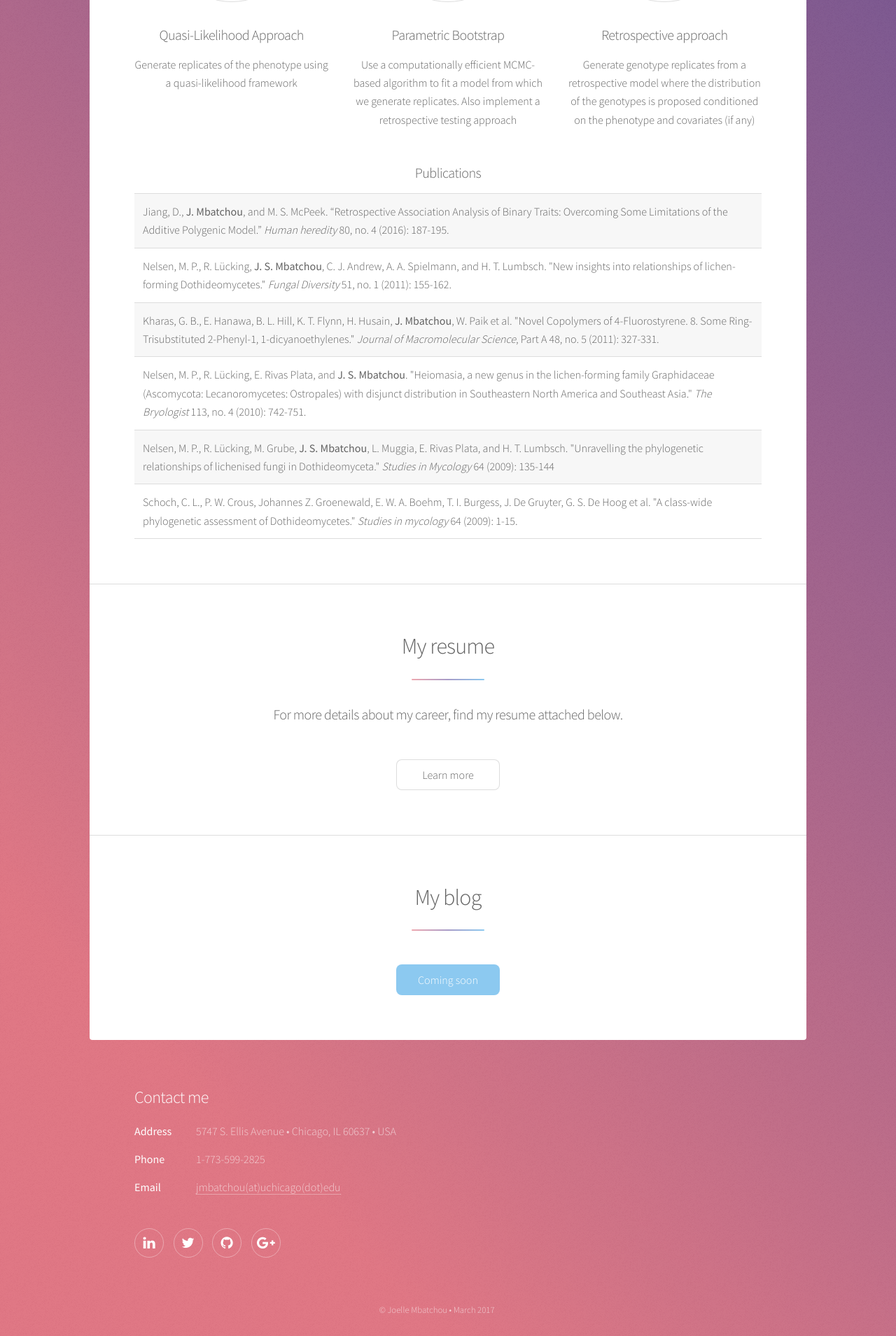
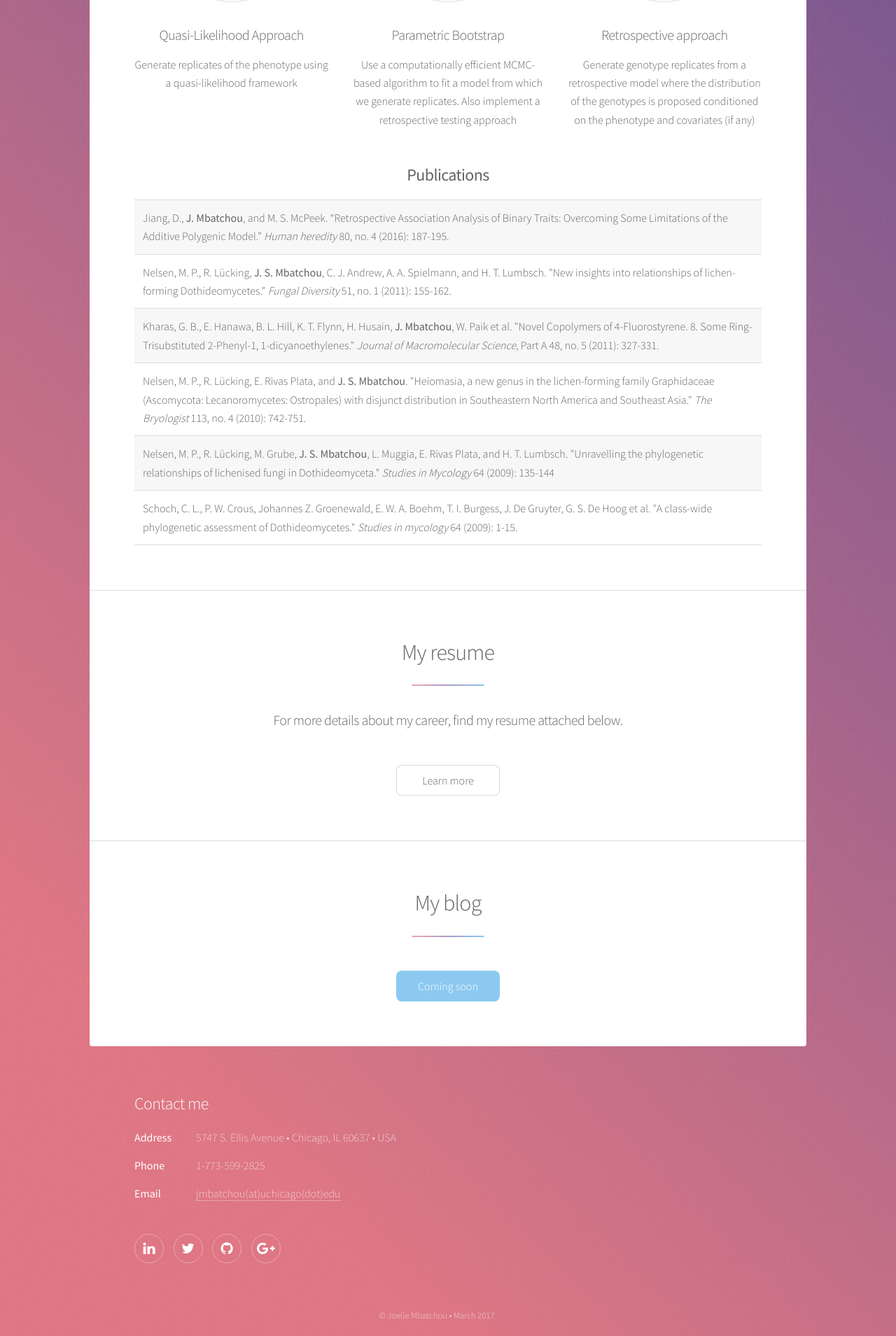
Before and after one commit to joellesophya/joellesophya.github.io, a Jekyll site: the page built from index.html, in a window 1280 px wide. Shown: the part 1448-3357 px from the top of the page at 70% size. Built offline with Jekyll 4.4.1, drawn with Linux system fonts in a browser that asks for light colours.

```diff
--- a/index.html
+++ b/index.html
@@ -43,7 +43,7 @@ title: Joelle Mbatchou's Webpage
 			</li>
 		</ul>
 
-		<h3>Publications</h3>
+		<h2><b>Publications</b></h2>
 		<div class="table-wrapper">
 			<table>
 				<tbody>
```
